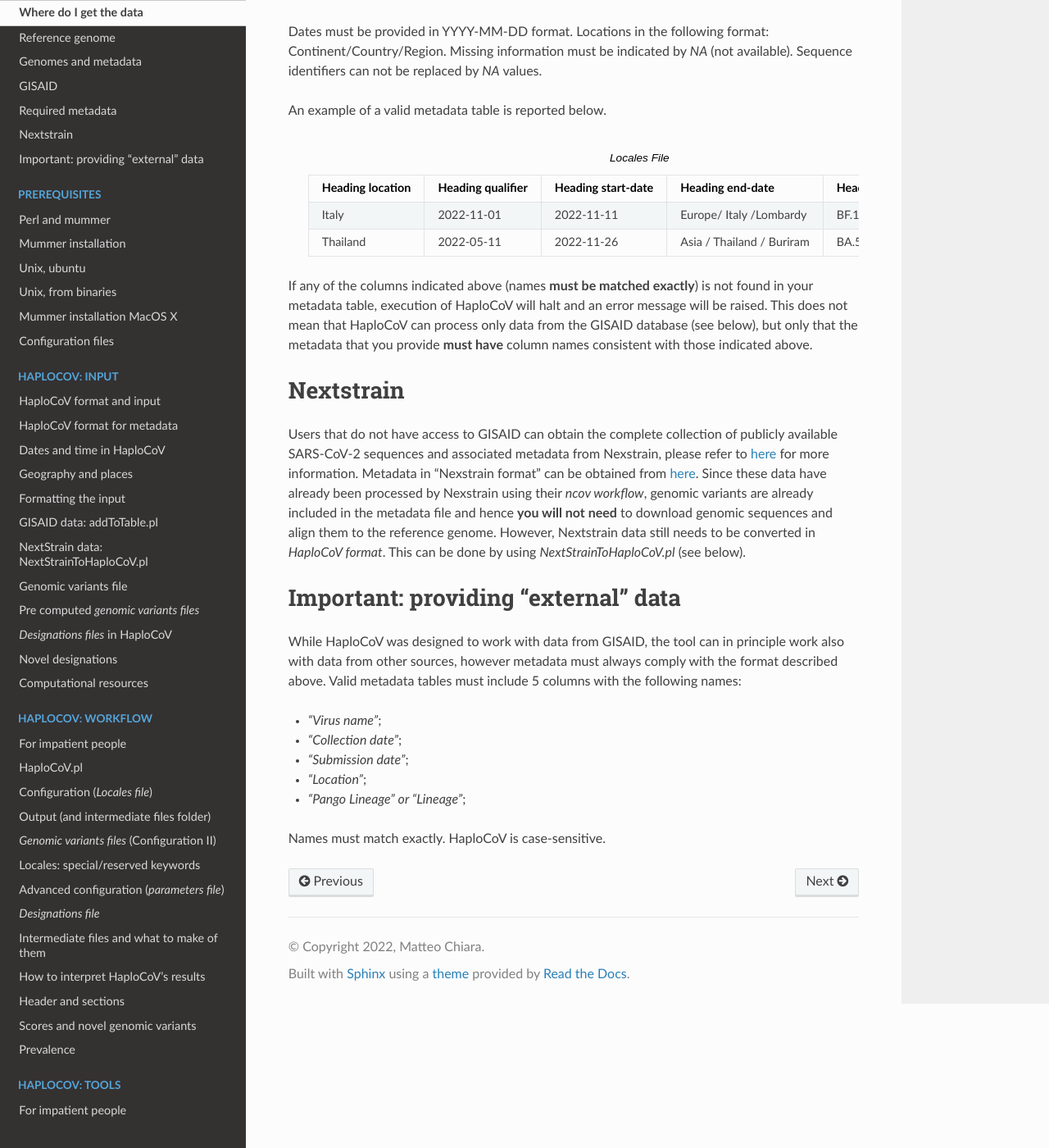
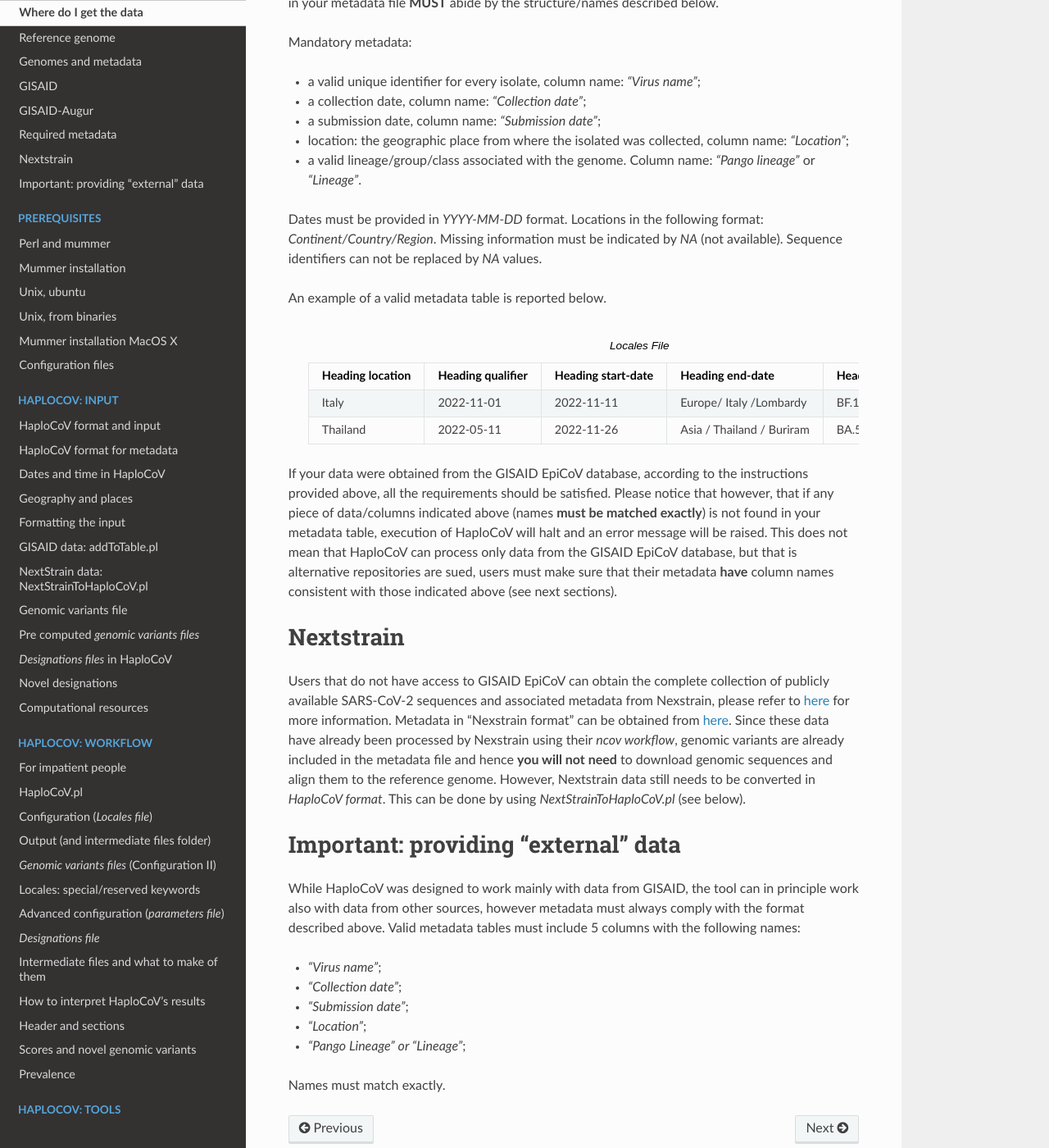
Before and after one commit to matteo14c/HaploCoV, a Sphinx documentation site: the page built from docs/source/data.rst, in a window 1280 px wide and 1400 px high, scrolled down 2855 px. Shown: the whole window at 82% size. Built offline with Sphinx 7.4.7 and the Read the Docs theme 2.0.0, drawn with Linux system fonts in a browser that asks for light colours; some of the changed text lies outside the part shown.

Commit message:
Update data.rst

```diff
--- a/docs/source/data.rst
+++ b/docs/source/data.rst
@@ -40,7 +40,7 @@
 
 To run HaploCoV you **need** SARS-CoV-2 genome sequences and associated metadata.
 
-Right now the  `GISAID <https://gisaid.org>`_ database is the most complete and up to date point of access to obtain SARS-CoV-2 data.
+Right now the  `GISAID <https://gisaid.org>`_ EpiCoV database is the most complete and up to date point of access to obtain SARS-CoV-2 genomic data and associated metadata.
 Authorized users can download the complete collection of SARS-CoV-2 genome assemblies and their metadata by following the procedure illustrated in the figure below.
 
 .. figure:: _static/fig1.png
@@ -54,12 +54,18 @@
 
 These files provide the main input to *addToTable.pl*; the utility in HaploCoV that extracts/formats all the data for subsequent analyses.
 
-Alternatively users can also download a set of genomes of interest by selecting the corresponding entries from the web interface of GISAID. In this case the "Patient status metadata" must be used as the metadata file.
+GISAID-Augur
+============
+
+Users that do not have full to the download of a complete dump of the GISAID EpiCoV database, can use the web interface to download a set of genomes of interest by selecting the corresponding entries.
+HaploCoV is compatible with the input format used by the Augur pipeline, hence users must download their selection of entries in the "Input for the Augur pipeline" format.
 See figure below.
 
 .. figure:: _static/gisaid2.png
    :scale: 80%
    :align: center
+
+The files are normally downloaded in the form of a *.tar* archive. After unpacking a *.fasta* file with the sequences **XXX.sequences.fasta** and a *.tsv* file with metadata **XXX.metadata.tsv** should be obtained. These files can be provided in input to *addToTable.pl*.
 
 Required metadata
 =================
@@ -73,8 +79,8 @@
 * location: the geographic place from where the isolated was collected, column name: *"Location"*;
 * a valid lineage/group/class associated with the genome. Column name: *"Pango lineage"* or *"Lineage"*.
 
-Dates must be provided in YYYY-MM-DD format.
-Locations in the following format: Continent/Country/Region.
+Dates must be provided in *YYYY-MM-DD* format.
+Locations in the following format: *Continent/Country/Region*.
 Missing information must be indicated by *NA* (not available).
 Sequence identifiers can not be replaced by *NA* values.
 
@@ -100,20 +106,21 @@
      - Asia / Thailand / Buriram
      - BA.5
 
-If any of the columns indicated above (names **must be matched exactly**) is not found in your metadata table, execution of HaploCoV will halt and an error message will be raised.
-This does not mean that HaploCoV can process only data from the GISAID database (see below), but only that the metadata that you provide **must have** column names consistent with those indicated above.
+If your data were obtained from the GISAID EpiCoV database, according to the instructions provided above, all the requirements should be satisfied.
+Please notice that however, that if any piece of data/columns indicated above (names **must be matched exactly**) is not found in your metadata table, execution of HaploCoV will halt and an error message will be raised.
+This does not mean that HaploCoV can process only data from the GISAID EpiCoV database, but that is alternative repositories are sued, users must make sure that their metadata **have** column names consistent with those indicated above (see next sections).
 
 Nextstrain
 ==========
 
-Users that do not have access to GISAID can obtain the complete collection of publicly available SARS-CoV-2 sequences and associated metadata from Nexstrain, please refer to `here <https://nextstrain.org/sars-cov-2/>`_ for more information.
+Users that do not have access to GISAID EpiCoV can obtain the complete collection of publicly available SARS-CoV-2 sequences and associated metadata from Nexstrain, please refer to `here <https://nextstrain.org/sars-cov-2/>`_ for more information.
 Metadata in "Nexstrain format" can be obtained from `here <https://data.nextstrain.org/files/ncov/open/metadata.tsv.gz>`_. Since these data have already been processed by Nexstrain using their *ncov workflow*, genomic variants are already included in the metadata file and hence **you will not need** to download genomic sequences and align them to the reference genome.
 However, Nextstrain data still needs to be converted in *HaploCoV format*.  This can be done by using *NextStrainToHaploCoV.pl* (see below).
 
 Important: providing "external" data
 ====================================
 
-While HaploCoV was designed to work with data from GISAID, the tool can in principle work also with data from other sources, however metadata must always comply with the format described above.
+While HaploCoV was designed to work mainly with data from GISAID, the tool can in principle work also with data from other sources, however metadata must always comply with the format described above.
 Valid metadata tables must include 5 columns with the following names:
 
 * *"Virus name"*;
@@ -122,4 +129,4 @@
 * *"Location"*;
 * *"Pango Lineage" or "Lineage"*;
 
-Names must match exactly. HaploCoV is case-sensitive.
+Names must match exactly.
```
Also changed, not shown: other parts of docs/source/data.rst (+1 -1 lines).
